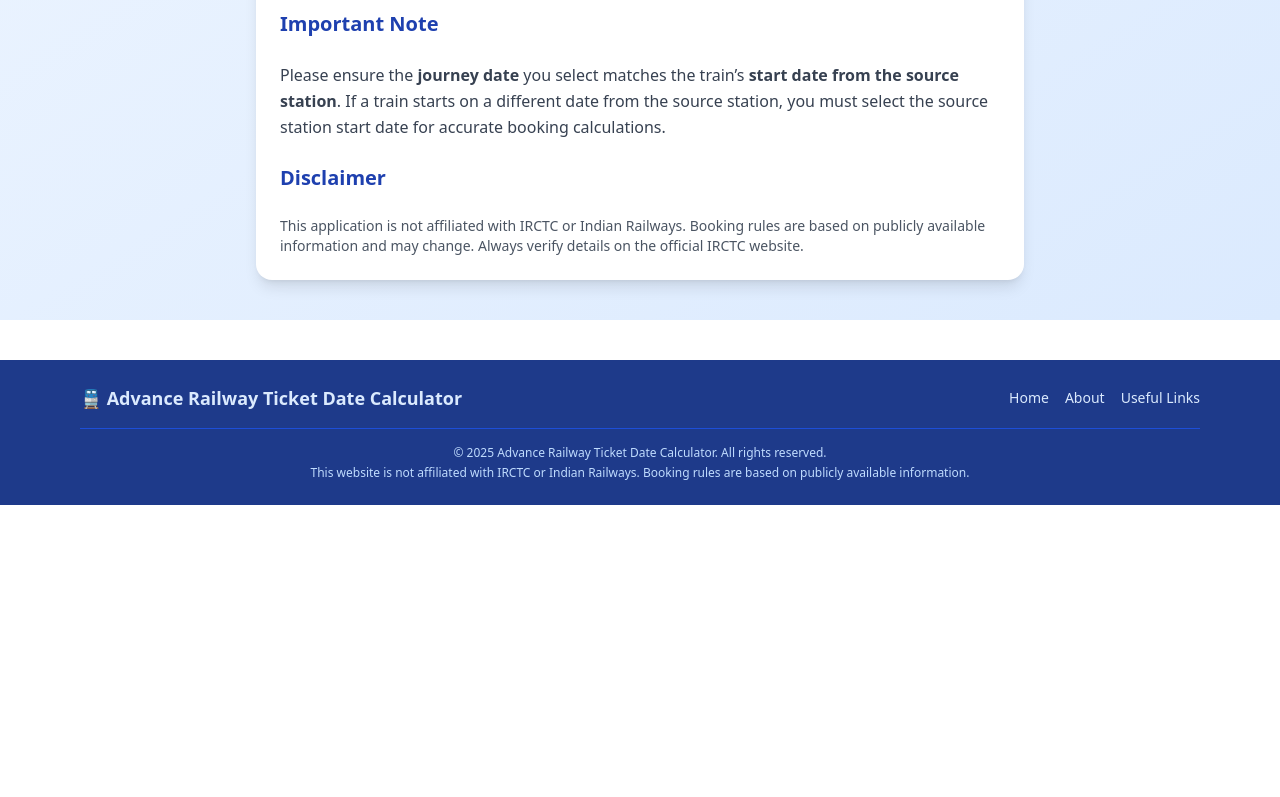
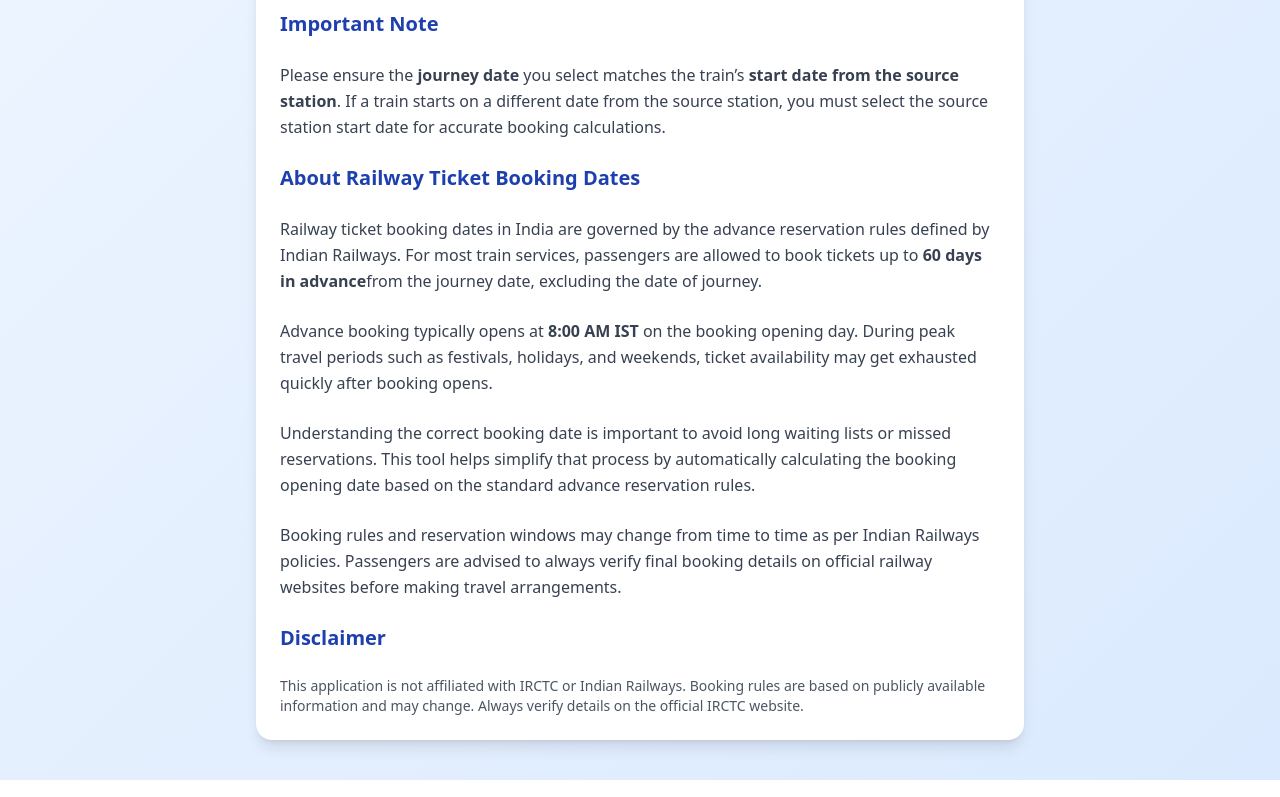
Before and after one commit to pankaj2605/railway-ticket-date-calculator, a React (Vite) app: page /about in a window 1280 px wide. Shown: the part 540-1337 px from the top of the page. Before the commit the page ends 1045 px from the top, so only its background shows below. Built offline with nearby package versions, Linux system fonts and the light colour scheme.

Commit message:
Add About section for SEO rich results

```diff
--- a/src/pages/About.jsx
+++ b/src/pages/About.jsx
@@ -41,6 +41,38 @@ export default function About() {
           starts on a different date from the source station, you must select
           the source station start date for accurate booking calculations.
         </p>
+        <h2 className="text-xl font-semibold text-blue-800">
+          About Railway Ticket Booking Dates
+        </h2>
+
+        <p className="text-gray-700 leading-relaxed">
+          Railway ticket booking dates in India are governed by the advance
+          reservation rules defined by Indian Railways. For most train services,
+          passengers are allowed to book tickets up to <strong>60 days in advance</strong>
+          from the journey date, excluding the date of journey.
+        </p>
+
+        <p className="text-gray-700 leading-relaxed">
+          Advance booking typically opens at <strong>8:00 AM IST</strong> on the
+          booking opening day. During peak travel periods such as festivals,
+          holidays, and weekends, ticket availability may get exhausted quickly
+          after booking opens.
+        </p>
+
+        <p className="text-gray-700 leading-relaxed">
+          Understanding the correct booking date is important to avoid long
+          waiting lists or missed reservations. This tool helps simplify that
+          process by automatically calculating the booking opening date based
+          on the standard advance reservation rules.
+        </p>
+
+        <p className="text-gray-700 leading-relaxed">
+          Booking rules and reservation windows may change from time to time
+          as per Indian Railways policies. Passengers are advised to always
+          verify final booking details on official railway websites before
+          making travel arrangements.
+        </p>
+
 
         <h2 className="text-xl font-semibold text-blue-800">
           Disclaimer
```
